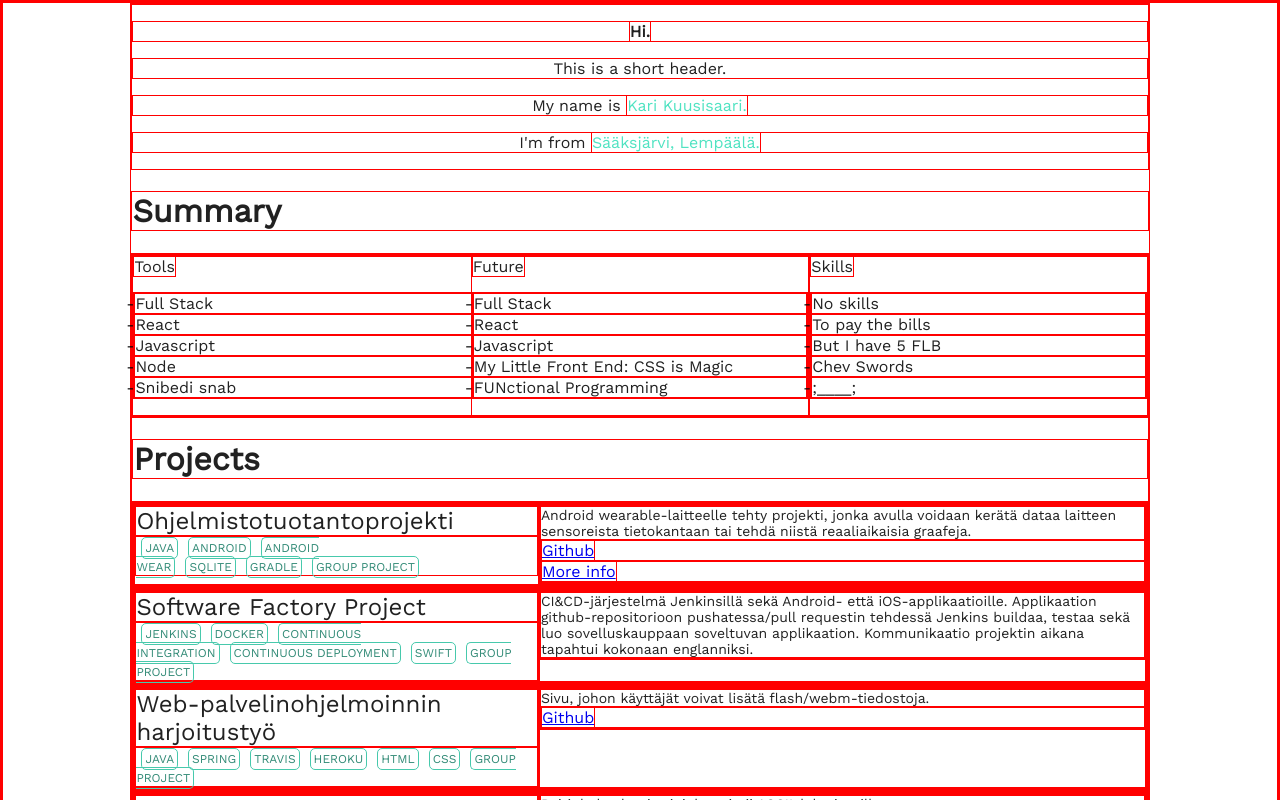
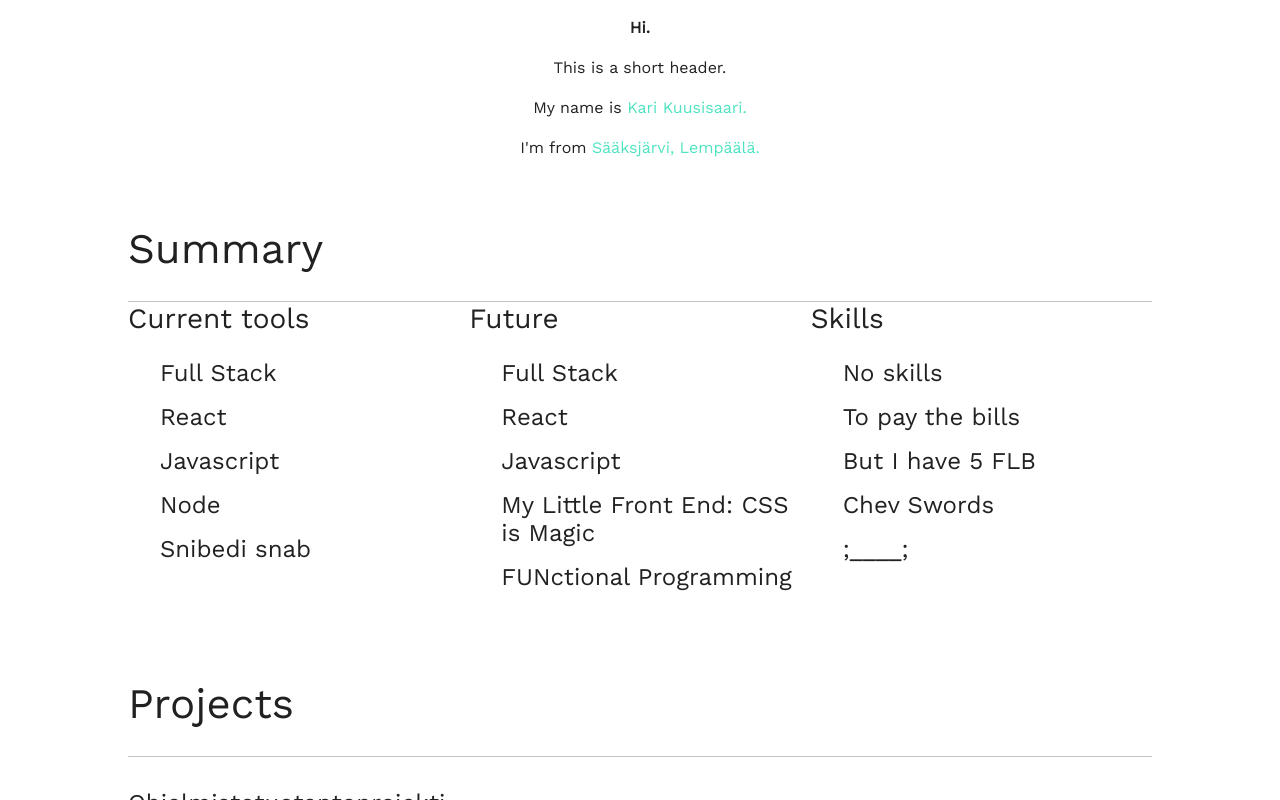
Before and after one commit to manuligit/portfolio, a React (Create React App) app: page / in a window 1280 px wide. Shown: the top 800 px of the page. Built offline with nearby package versions, Linux system fonts and the light colour scheme; the HTML template or start-up script is replaced by a standard one.

Commit message:
Updated CSS

```diff
--- a/src/App.css
+++ b/src/App.css
@@ -7,7 +7,7 @@
 
 * {
   box-sizing: border-box;
-  border: 1px solid red;
+  /* border: 1px solid red; */
 }
 
 .App-header {
@@ -33,12 +33,19 @@
 
 h1{
   font-family: 'Work Sans', sans-serif;
-  font: medium, 42px;
+  font-size: 42px;
+  font-weight: 500;
+  margin-top: 4rem;
 }
 
 .summary {
   display: grid;
   grid-template-columns: repeat(3, 1fr);
+  font-size: 24px;
+}
+
+p {
+  line-height: 1.5;
 }
 
 ul {
@@ -46,38 +53,18 @@ ul {
   padding: 0;
 }
 
-li {
-  list-style-type: '-';
+ul li {
+  position: relative;
+  margin-bottom: 1rem;
+  padding-left: 2rem;
 }
 
 .summary .summaryh {
   font-size: 28px;
 }
 
-.summary .summary1 {
-  grid-column: 1 / 3;
-  grid-row: 1;
-}
-
-.summary .summary2 {
-  grid-column: 2 / 3;
-  grid-row: 1;
-}
-
-.summary .summary3 {
-  grid-column: 3 / 3;
-  grid-row: 1;
-}
-
-.keyword {
-  color: #318A76;
-  font-weight: 500;
-  font-size: 12px;
-  border: solid 1px;
-  border-color: #47C9AC;
-  border-radius: 5px;
-  padding: 3px;
-  margin: 5px;
+a {
+  color: #47C9AC;
 }
 
 .course {
@@ -90,19 +77,26 @@ li {
 }
 
 .course .leftBlock {
+  margin: 2rem 0 2rem 0;
 }
 
 .course .rightBlock {
+  margin: 2rem 0 2rem 0;
+}
+
+.course .keyword {
+  color: #318A76;
+  font-weight: 500;
+  font-size: 12px;
+  border: solid 1px;
+  border-color: #47C9AC;
+  border-radius: 5px;
+  padding: 3px;
+  margin: 0.3rem;
+  margin-right: 1rem;
+  float: left;
 }
 
 .course .description {
   font-size: 14px;
 }
-
-.App-title {
-  font-size: 1.5em;
-}
-
-.App-intro {
-  font-size: large;
-}
--- a/src/App.js
+++ b/src/App.js
@@ -19,7 +19,6 @@ class App extends Component {
     const skills = ["No skills", "To pay the bills", "But I have 5 FLB", "Chev Swords", ";____;"];
     this.setState({ tools: tools, future: future, skills: skills })
   }
-  //onClick: filtteröi näkyviä kursseja klikatun tägin mukaan
 
   render() {
 
@@ -35,23 +34,22 @@ class App extends Component {
         <div className="divider"></div>
         <div className="summary">
           <div className="summary1">
-            <span className="summeryh">Tools</span>
+            <span className="summaryh">Current tools</span>
             {this.state.tools && <ul>{this.state.tools.map(t => <li key={t}>{t}</li>)}
             </ul>}
           </div>
           <div className="summary2">
-            <span className="summeryh">Future</span>
+            <span className="summaryh">Future</span>
             {this.state.future && <ul>{this.state.future.map(t => <li key={t}>{t}</li>)}
               </ul>}
           </div>
           <div className="summary3">
-            <span className="summeryh">Skills</span>
+            <span className="summaryh">Skills</span>
             {this.state.skills && <ul>{this.state.skills.map(t => <li key={t}>{t}</li>)}
               </ul>}
           </div>
         </div>
         <Project />
-        <div className="divider"></div>
       </div>
     );
   }
--- a/src/components/Course.js
+++ b/src/components/Course.js
@@ -10,7 +10,7 @@ class Course extends React.Component {
           <div className="keywords">{this.props.project.keywords && this.props.project.keywords.map((k,i) => <span className="keyword" key={i}>{k.toUpperCase()}</span>)}</div>
         </div>
         <div className="rightBlock">
-          <div className="description">{this.props.project.description}</div>
+          <div className="description"><p>{this.props.project.description}</p></div>
           {this.props.project.link && <div className="link"><a href={this.props.project.link}>Github</a></div>}
           {this.props.project.extra && <div className="extra"><a href={this.props.project.extra}>More info</a></div>}
           <div className="year">{this.props.project.year}</div>
```
